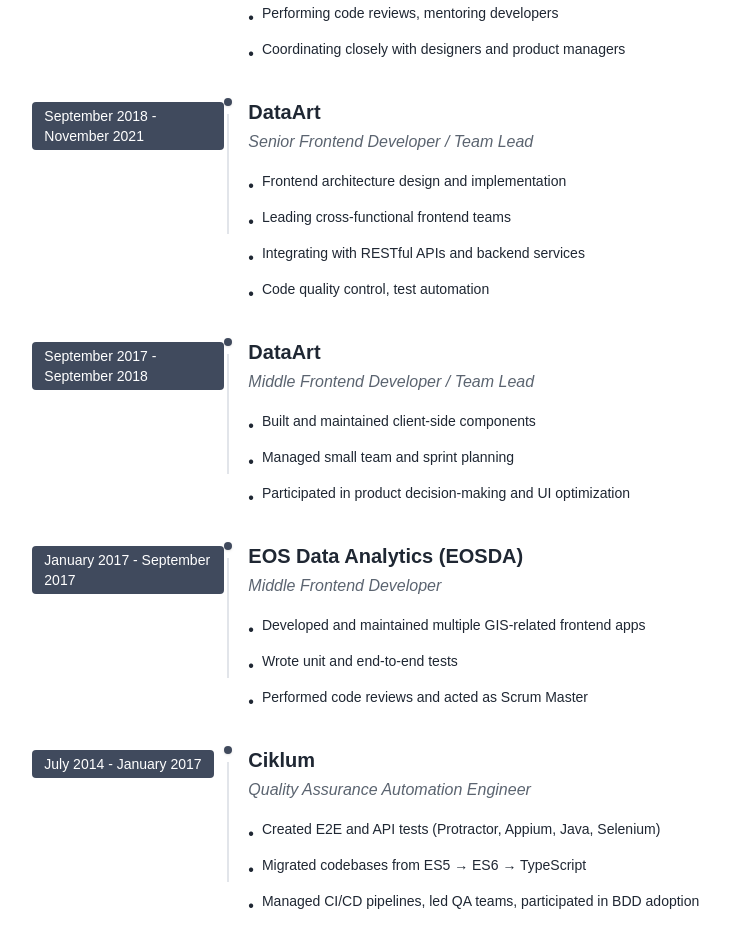
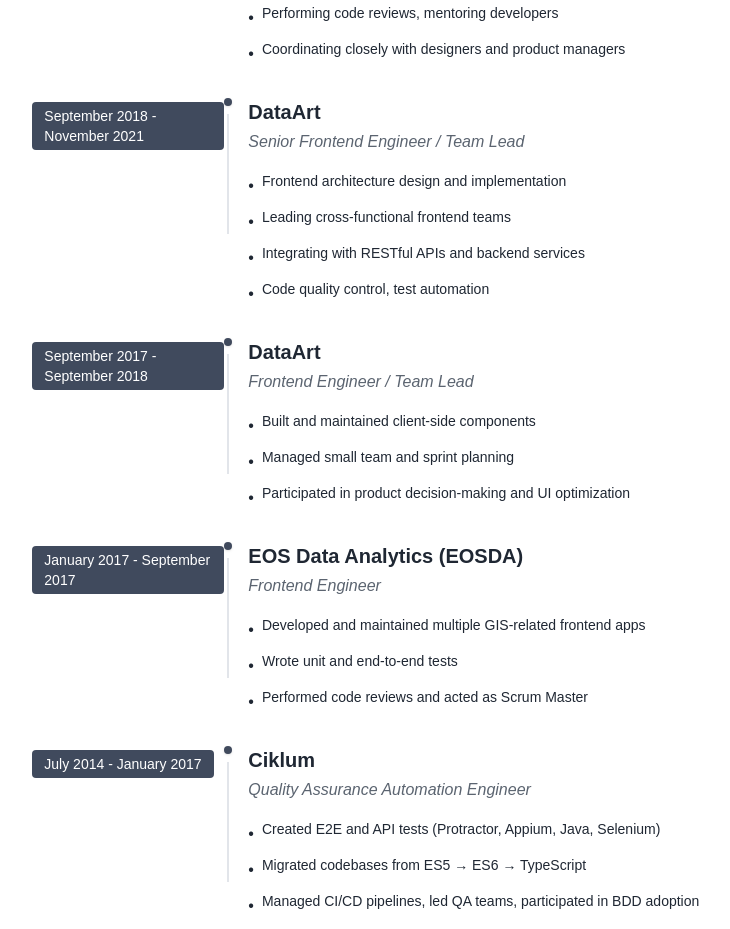
Before and after one commit to oliverfrost/my-personal-website, a Next.js app: page / in a window 1280 px wide. Shown: the part 1860-2789 px from the top of the page, without its empty margins (437-1167 px from the left). Built offline with nearby package versions, Linux system fonts and the light colour scheme; no server answers; a web font is replaced by a local one.

Commit message:
Minor text updates.

```diff
--- a/app/layout.tsx
+++ b/app/layout.tsx
@@ -8,7 +8,7 @@
 
 const siteUrl = process.env.NEXT_PUBLIC_SITE_URL || 'https://example.com';
 const description =
-  'Serhii Kholodnyi — Senior Frontend Developer and Team Lead with 14+ years in IT. Vue.js, Angular, React, TypeScript, Pinia, and Docker.';
+  'Serhii Kholodnyi — Senior Frontend Engineer and Team Lead with 14+ years in IT. Vue.js, Angular, React, TypeScript, Pinia, and Docker.';
 
 export const metadata: Metadata = {
   metadataBase: new URL(siteUrl),
--- a/components/person-json-ld.tsx
+++ b/components/person-json-ld.tsx
@@ -7,7 +7,7 @@
     '@context': 'https://schema.org',
     '@type': 'Person',
     name: personalInfo.name,
-    jobTitle: 'Senior Frontend Developer / Team Lead',
+    jobTitle: 'Senior Frontend Engineer / Team Lead',
     email: `mailto:${personalInfo.email}`,
     address: {
       '@type': 'PostalAddress',
--- a/data/work-experience.ts
+++ b/data/work-experience.ts
@@ -9,7 +9,7 @@
   {
     dateRange: 'November 2021 - Present',
     company: 'TurnKey Labs',
-    role: 'Senior Frontend Developer / Team Lead',
+    role: 'Senior Frontend Engineer / Team Lead',
     responsibilities: [
       'Leading a frontend team on multiple client-facing projects',
       'Designing scalable frontend architecture',
@@ -20,7 +20,7 @@
   {
     dateRange: 'September 2018 - November 2021',
     company: 'DataArt',
-    role: 'Senior Frontend Developer / Team Lead',
+    role: 'Senior Frontend Engineer / Team Lead',
     responsibilities: [
       'Frontend architecture design and implementation',
       'Leading cross-functional frontend teams',
@@ -31,7 +31,7 @@
   {
     dateRange: 'September 2017 - September 2018',
     company: 'DataArt',
-    role: 'Middle Frontend Developer / Team Lead',
+    role: 'Frontend Engineer / Team Lead',
     responsibilities: [
       'Built and maintained client-side components',
       'Managed small team and sprint planning',
@@ -41,7 +41,7 @@
   {
     dateRange: 'January 2017 - September 2017',
     company: 'EOS Data Analytics (EOSDA)',
-    role: 'Middle Frontend Developer',
+    role: 'Frontend Engineer',
     responsibilities: [
       'Developed and maintained multiple GIS-related frontend apps',
       'Wrote unit and end-to-end tests',
--- a/lib/i18n/messages/de.ts
+++ b/lib/i18n/messages/de.ts
@@ -3,7 +3,7 @@
 export const de: Messages = {
   summary: {
     rolePrimary: 'Teamleiter',
-    roleSecondary: 'Senior Frontend-Entwickler',
+    roleSecondary: 'Senior Frontend Engineer',
     downloadCv: 'Lebenslauf herunterladen',
   },
   greeting: {
--- a/lib/i18n/messages/en.ts
+++ b/lib/i18n/messages/en.ts
@@ -1,7 +1,7 @@
 export const en = {
   summary: {
     rolePrimary: 'Team Lead',
-    roleSecondary: 'Senior Frontend Developer',
+    roleSecondary: 'Senior Frontend Engineer',
     downloadCv: 'Download CV',
   },
   greeting: {
--- a/lib/i18n/messages/es.ts
+++ b/lib/i18n/messages/es.ts
@@ -3,7 +3,7 @@
 export const es: Messages = {
   summary: {
     rolePrimary: 'Líder de equipo',
-    roleSecondary: 'Desarrollador Frontend Senior',
+    roleSecondary: 'Ingeniero Frontend Senior',
     downloadCv: 'Descargar CV',
   },
   greeting: {
--- a/lib/i18n/messages/ru.ts
+++ b/lib/i18n/messages/ru.ts
@@ -3,7 +3,7 @@
 export const ru: Messages = {
   summary: {
     rolePrimary: 'Тимлид',
-    roleSecondary: 'Старший Frontend-разработчик',
+    roleSecondary: 'Старший Frontend-инженер',
     downloadCv: 'Скачать резюме',
   },
   greeting: {
--- a/lib/i18n/messages/uk.ts
+++ b/lib/i18n/messages/uk.ts
@@ -3,7 +3,7 @@
 export const uk: Messages = {
   summary: {
     rolePrimary: 'Тімлід',
-    roleSecondary: 'Старший Frontend-розробник',
+    roleSecondary: 'Старший Frontend-інженер',
     downloadCv: 'Завантажити резюме',
   },
   greeting: {
```
